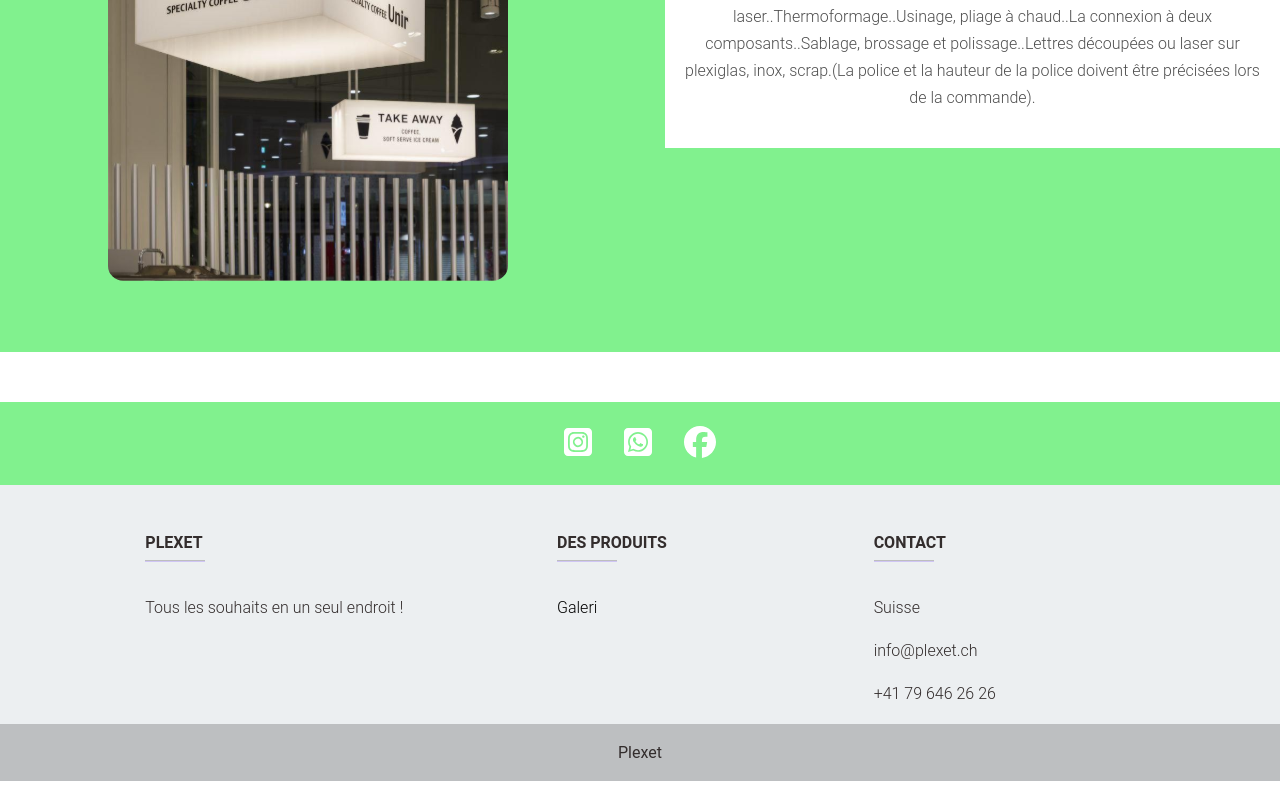
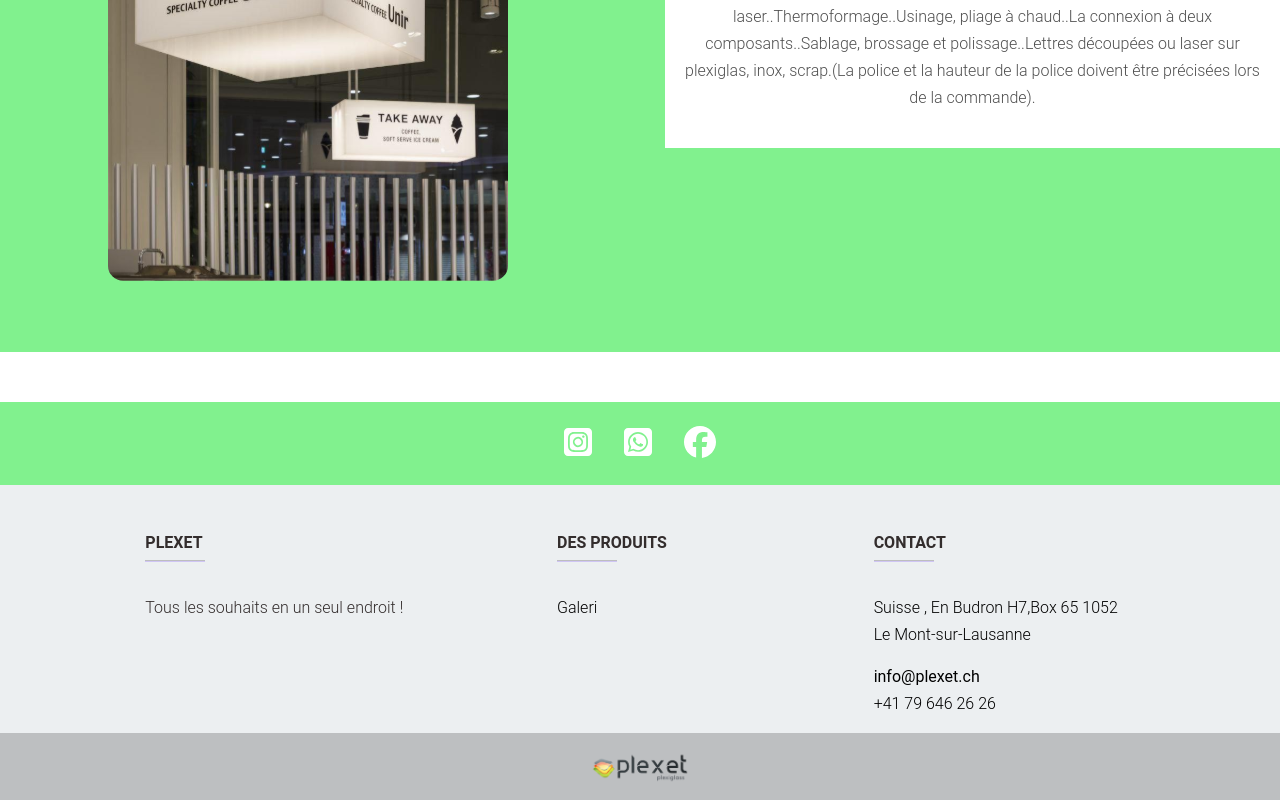
Before and after one commit to EdinGrazhda/Plexet, a React (Create React App) app: page /about in a window 1280 px wide. Shown: the part 1437-2237 px from the top of the page. Built offline with nearby package versions, Linux system fonts and the light colour scheme.

Commit message:
finale2024

```diff
--- a/src/Pages/Home.css
+++ b/src/Pages/Home.css
@@ -69,7 +69,10 @@
 
 
 .galeritext1{
-  padding: 40px;
+  padding: 20px;
+  white-space: wrap;
+
+
 }
 
 .presentationpart{
@@ -387,6 +390,7 @@ h5,p{
     background-size: 55px 55px;
   }
 
+
   .locationimg{
     max-width: 100%;
     border-radius: 10px;
@@ -514,6 +518,14 @@ h5,p{
     height: 100vh;
     width: 100%;
 
+ }
+ .galeritext1{
+  padding:10px;
+  margin-top: 20px;
+  margin-bottom: 20px;
+ }
+ .image-box{
+  margin-top: -30%;
  }
  .presentationpart{
   margin-bottom: 45%;
--- a/src/Pages/Home.js
+++ b/src/Pages/Home.js
@@ -45,7 +45,7 @@ const Home = () => {
       <nav className="navbar navbar-expand-lg bg-body-tertiary">
       <div className="container-fluid">
         <Link className="navbar-brand" to="/">
-          <img src={logo} alt="Logo" width="60" height="24" className="d-inline-block align-text-top" />
+          <img src={logo} alt="Logo" width="100" height="35" className="d-inline-block align-text-top" />
         </Link>
         <button className="navbar-toggler" type="button" data-bs-toggle="collapse" data-bs-target="#navbarNav" aria-controls="navbarNav" aria-expanded="false" aria-label="Toggle navigation">
           <span className="navbar-toggler-icon"></span>
@@ -72,10 +72,11 @@ const Home = () => {
       {/* First Part */}
       <div className='firstpart'>
         <div className='firstleft'>
-          <h1 className='firsttext'>Plexet</h1>
+          <h1 className='firsttext'>PlexET</h1>
           <center>
             <div className="loader"></div>
           </center>
+
           <h1 className='secondtext'>
             Pour une expérience de qualité supérieure et unique, Plexet est à votre service. Pour en savoir plus sur nos projets, cliquez sur le bouton ci-dessous.
           </h1>
@@ -220,7 +221,7 @@ const Home = () => {
         <div className='d-flex justify-content-center align-content-center'>
         <a href="mailto:info@plexet.ch" className="email-icon"><span className='emailtext'>Via Email</span></a>
         </div>
-        <div className=' d-flex justify-content-center align-content-center'>
+        <div clas Name=' d-flex justify-content-center align-content-center'>
       <a href="mailto:info@plexet.ch" className="email-icon">
       <FontAwesomeIcon icon={faEnvelope} size="2x" />
     </a>
--- a/src/Pages/ProductQuality.css
+++ b/src/Pages/ProductQuality.css
@@ -165,13 +165,12 @@
     padding:10px;
   }
   .text-box  #textii{
-    font-size:15px;
+    font-size:30px;
     word-break: break-all;
-
-
+    padding:15px
   }
   .text-box{
-    width:500px;
+    width:700px;
     max-width: 100%;
     margin:100px;
   }
@@ -187,8 +186,7 @@
     display: flex;
     justify-content: center;
     align-items: center;
-    background-color: #81f18e;
-    padding:10px;
+    background-color: #00f51d;
     margin-top: 5%;
     box-shadow: 5px 5px 20px #81f18e;
     border-radius: 10px;
@@ -223,6 +221,10 @@
       display: flex;
       justify-content: center;
       align-items: center;
+    }
+    .text-box  #textii{
+      font-size: 25px;
+      font-weight: 800;
     }
     .box1{
       display: flex;
--- a/src/Pages/ProductQuality.js
+++ b/src/Pages/ProductQuality.js
@@ -67,7 +67,7 @@ function ProductQuality()  {
 
     <div className='box1 container '>
       <div className='text-box'>
-        <h1 id='textii' >Certains de nos produits ont laissé nos clients très satisfaits, tant du point de vue de la qualité que du point de vue du travail. N'hésitez pas à nous contacter pour plus d'informations. Le personnel de Plexetit est à votre disposition pour toute demande des clients.
+        <h1 id='textii' >Certains de nos produits ont laissé nos clients très satisfaits, tant du point de vue de la qualité que du point de vue du travail. N'hésitez pas à nous contacter pour plus d'informations. Le personnel de Plexet est à votre disposition pour toute demande des clients.
         </h1>
       </div>
       <div className='image-box'>
@@ -112,7 +112,7 @@ function ProductQuality()  {
           <div className="box-top">
             <img className="box-image" src={foto1}  />
             <div className="title-flex">
-            <h3 className="box-title1">décorations pour la maison</h3>
+            <h3 className="box-title1">Décorations pour la maison</h3>
             </div>
 
           </div>
--- a/src/components/Footer.css
+++ b/src/components/Footer.css
@@ -1,3 +1,16 @@
 .textii123{
     color:black;
 }
+.logo-footer img{
+    max-width: 100%;
+    width:100px;
+}
+.texto23{
+    color:black;
+}
+.texto23:hover{
+    color:black;
+}
+#loc{
+    margin-top:-2000px
+}
--- a/src/components/Footer.js
+++ b/src/components/Footer.js
@@ -3,6 +3,8 @@ import './Footer.css';
 import { FontAwesomeIcon } from '@fortawesome/react-fontawesome';
 import { faSquareInstagram, faSquareWhatsapp, faFacebook } from '@fortawesome/free-brands-svg-icons';
 import { Link } from 'react-router-dom';
+import logo from '../Images/icons/logo2.png';
+
 function Footer() {
   return (
     <div className="main">
@@ -36,17 +38,24 @@ function Footer() {
               <div className="col-md-4 col-lg-3 col-xl-3 mx-auto mb-md-0 mb-4">
                 <h6 className="text-uppercase fw-bold">Contact</h6>
                 <hr className="mb-4 mt-0 d-inline-block mx-auto" style={{ width: '60px', backgroundColor: '#7c4dff', height: '2px' }} />
-                <p><i className="fas fa-home mr-3"></i> Suisse</p>
-                <p><i className="fas fa-envelope mr-3"></i> info@plexet.ch</p>
-                <p><i className="fas fa-phone mr-3"></i> +41 79 646 26 26</p>
+                <p><a  className='texto23' href="https://maps.app.goo.gl/B8wumiDMRauFzXCaA" target="_blank" rel="noopener noreferrer">
+                  Suisse , En Budron H7,Box 65 1052 Le Mont-sur-Lausanne
+                </a></p>
+                <a id='loc' className='  texto23 fas fa-envelope mr-3' href="mailto:info@plexet.ch">info@plexet.ch</a>
+                <p><a className=' texto23 fas fa-envelope mr-3'  href="https://wa.me/41796462626" target="_blank" rel="noopener noreferrer">+41 79 646 26 26</a></p>
               </div>
+
             </div>
           </div>
         </section>
 
         <div className="text-center p-3" style={{ backgroundColor: 'rgba(0, 0, 0, 0.2)' }}>
-          Plexet
+
+        <div className='logo-footer'>
+          <img src={logo}/>
         </div>
+        </div>
+
       </footer>
     </div>
   );
```
